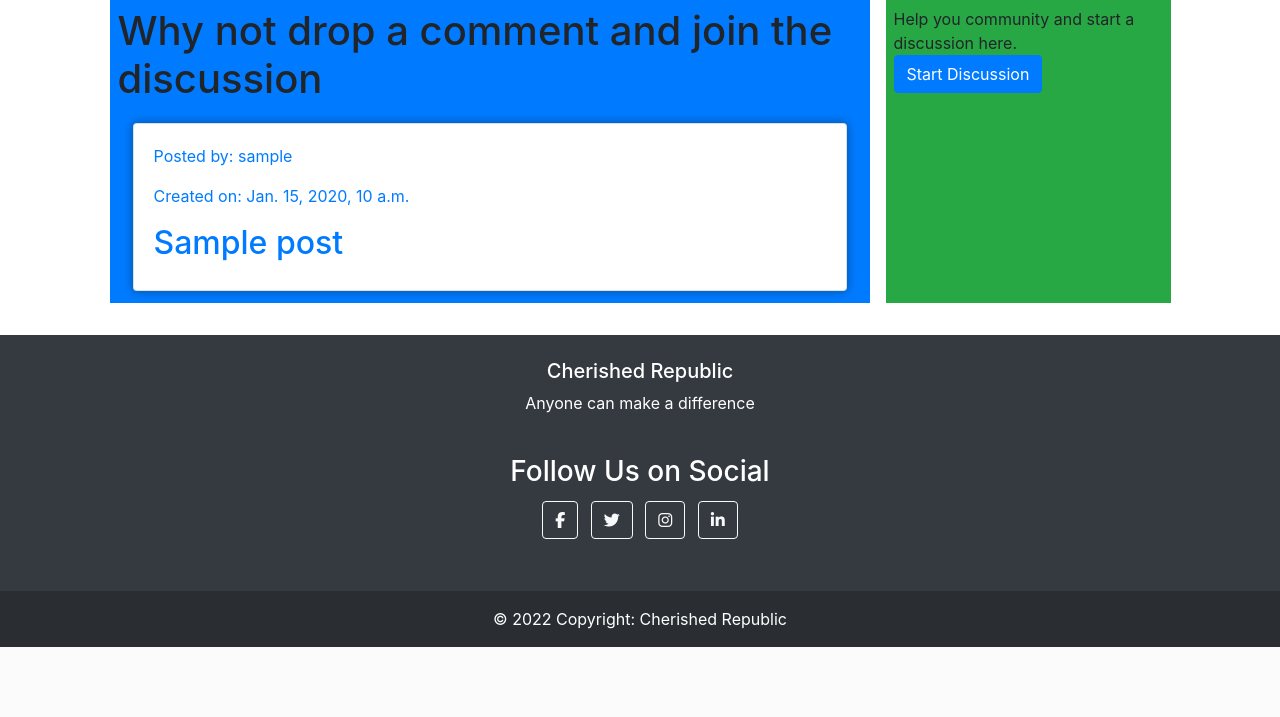
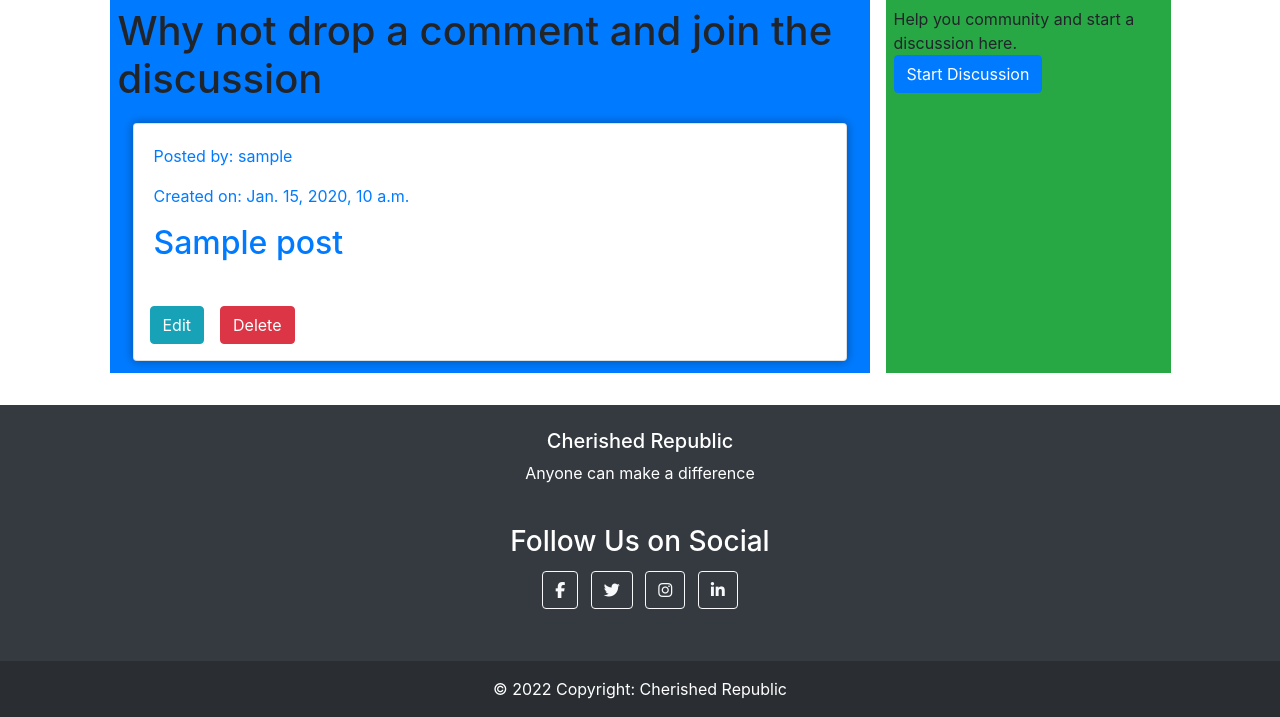
Before and after one commit to Code-Institute-Submissions/rovan89-cherished-republic_JanResub, a Django app: page / in a window 1280 px wide. Shown: the part 389-1106 px from the top of the page. Before the commit the page ends 1036 px from the top, so only its background shows below. Run offline with Django 3.2, Linux system fonts and the light colour scheme; a user stored in the database is signed in; tables that the repository leaves empty hold one stand-in row (values such as "Sample post"); some libraries are stand-ins or nearby versions.

Commit message:
Add user permissions to edit posts

```diff
--- a/templates/index.html
+++ b/templates/index.html
@@ -40,6 +40,14 @@
                                         <h2>{{ post.title }}</h2>
                                     </div>
                                 </div>
+                                <div class="row m-2">
+                                    {% if  user.is_authenticated %}
+                                        {% if user.id == post.author.id  %}
+                                            <a class="btn btn-info m-2" href="/update_post/{{ post.id }}">Edit</a>
+                                            <a class="btn btn-danger m-2" href="/delete_post/{{ post.id }}">Delete</a>
+                                        {%  endif %}
+                                    {% endif %}
+                                </div>
                             </div>
                         </a>
                     </div>
```
